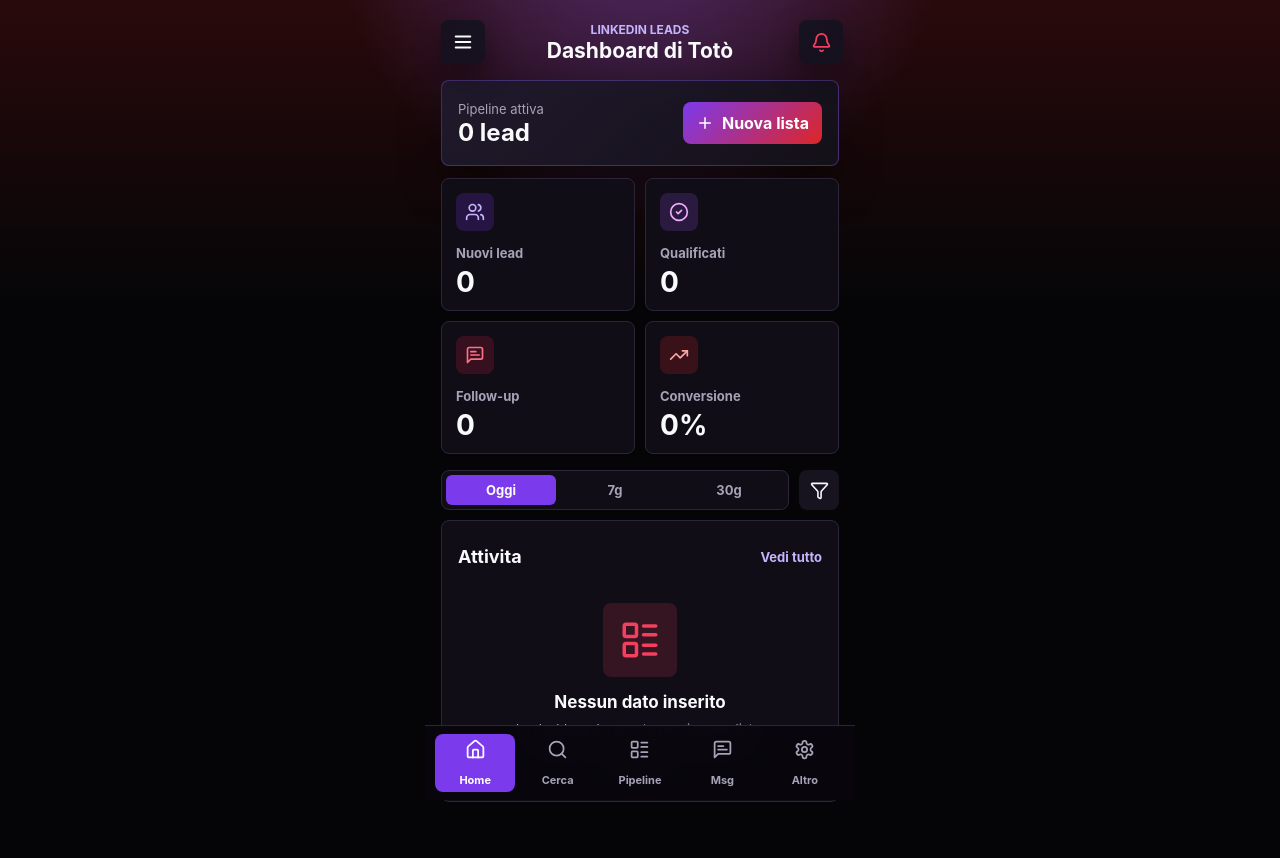
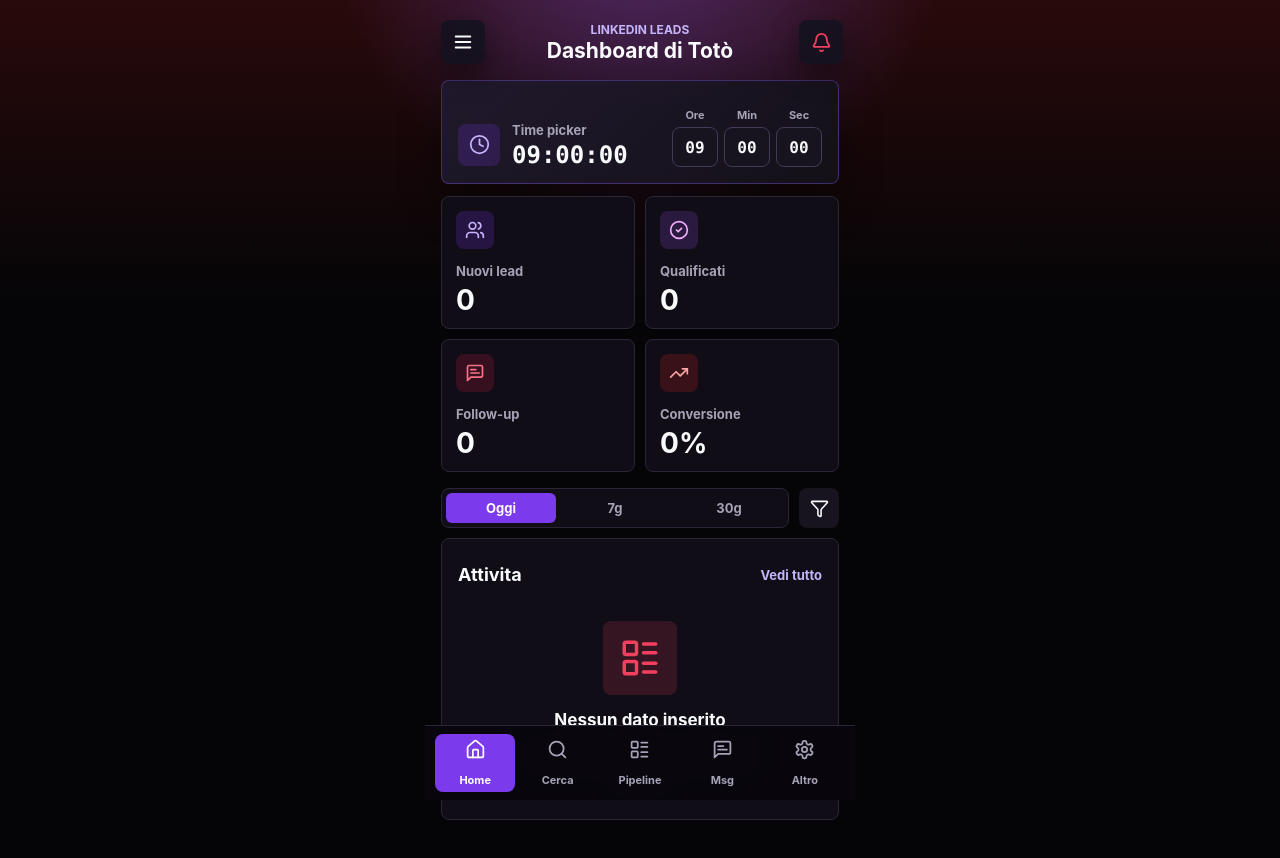
Before and after one commit to salvatoregiacalone04/Codex-linkedn-leads, a React (Vite) app: page / in a window 1280 px wide. Shown: the top 858 px of the page. Built offline with nearby package versions, Linux system fonts and the light colour scheme.

Commit message:
Replace summary card with time picker

```diff
--- a/src/App.jsx
+++ b/src/App.jsx
@@ -3,6 +3,7 @@ import {
   Bell,
   Bookmark,
   CheckCircle2,
+  Clock,
   Filter,
   Home,
   LayoutList,
@@ -36,6 +37,7 @@ const stages = ['Da contattare', 'In conversazione', 'Opportunita'];
 export function App() {
   const [activeTab, setActiveTab] = useState('home');
   const [period, setPeriod] = useState('Oggi');
+  const [selectedTime, setSelectedTime] = useState(() => new Date(new Date().setHours(9, 0, 0, 0)));
 
   return (
     <main className="mobile-shell" aria-label="Dashboard mobile LinkedIn leads">
@@ -52,16 +54,7 @@ export function App() {
         </button>
       </header>
 
-      <section className="summary-panel" aria-label="Riepilogo pipeline">
-        <div>
-          <p>Pipeline attiva</p>
-          <strong>0 lead</strong>
-        </div>
-        <button className="primary-action" type="button">
-          <Plus size={18} />
-          Nuova lista
-        </button>
-      </section>
+      <TimePickerPanel date={selectedTime} setDate={setSelectedTime} />
 
       <section className="metric-grid" aria-label="Metriche principali">
         {metrics.map((metric) => (
@@ -119,6 +112,208 @@ export function App() {
     </main>
   );
 }
+
+function isValidHour(value) {
+  return /^(0[0-9]|1[0-9]|2[0-3])$/.test(value);
+}
+
+function isValidMinuteOrSecond(value) {
+  return /^[0-5][0-9]$/.test(value);
+}
+
+function getValidNumber(value, { max, min = 0, loop = false }) {
+  let numericValue = parseInt(value, 10);
+
+  if (!Number.isNaN(numericValue)) {
+    if (!loop) {
+      if (numericValue > max) numericValue = max;
+      if (numericValue < min) numericValue = min;
+    } else {
+      if (numericValue > max) numericValue = min;
+      if (numericValue < min) numericValue = max;
+    }
+    return numericValue.toString().padStart(2, '0');
+  }
+
+  return '00';
+}
+
+function getValidHour(value) {
+  if (isValidHour(value)) return value;
+  return getValidNumber(value, { max: 23 });
+}
+
+function getValidMinuteOrSecond(value) {
+  if (isValidMinuteOrSecond(value)) return value;
+  return getValidNumber(value, { max: 59 });
+}
+
+function getValidArrowNumber(value, { min, max, step }) {
+  let numericValue = parseInt(value, 10);
+  if (!Number.isNaN(numericValue)) {
+    numericValue += step;
+    return getValidNumber(String(numericValue), { min, max, loop: true });
+  }
+  return '00';
+}
+
+function getDateByType(date, type) {
+  switch (type) {
+    case 'minutes':
+      return getValidMinuteOrSecond(String(date.getMinutes()));
+    case 'seconds':
+      return getValidMinuteOrSecond(String(date.getSeconds()));
+    case 'hours':
+      return getValidHour(String(date.getHours()));
+    default:
+      return '00';
+  }
+}
+
+function getArrowByType(value, step, type) {
+  switch (type) {
+    case 'minutes':
+    case 'seconds':
+      return getValidArrowNumber(value, { min: 0, max: 59, step });
+    case 'hours':
+      return getValidArrowNumber(value, { min: 0, max: 23, step });
+    default:
+      return '00';
+  }
+}
+
+function setDateByType(date, value, type) {
+  const nextDate = new Date(date);
+
+  switch (type) {
+    case 'minutes':
+      nextDate.setMinutes(parseInt(getValidMinuteOrSecond(value), 10));
+      return nextDate;
+    case 'seconds':
+      nextDate.setSeconds(parseInt(getValidMinuteOrSecond(value), 10));
+      return nextDate;
+    case 'hours':
+      nextDate.setHours(parseInt(getValidHour(value), 10));
+      return nextDate;
+    default:
+      return nextDate;
+  }
+}
+
+function TimePickerPanel({ date, setDate }) {
+  const hourRef = React.useRef(null);
+  const minuteRef = React.useRef(null);
+  const secondRef = React.useRef(null);
+
+  return (
+    <section className="time-picker-panel" aria-label="Selettore orario">
+      <div className="time-picker-copy">
+        <span className="time-picker-icon">
+          <Clock size={21} />
+        </span>
+        <div>
+          <p>Time picker</p>
+          <strong>
+            {getDateByType(date, 'hours')}:{getDateByType(date, 'minutes')}:{getDateByType(date, 'seconds')}
+          </strong>
+        </div>
+      </div>
+      <div className="time-picker-controls">
+        <TimePickerInput
+          label="Ore"
+          picker="hours"
+          date={date}
+          setDate={setDate}
+          ref={hourRef}
+          onRightFocus={() => minuteRef.current?.focus()}
+        />
+        <TimePickerInput
+          label="Min"
+          picker="minutes"
+          date={date}
+          setDate={setDate}
+          ref={minuteRef}
+          onLeftFocus={() => hourRef.current?.focus()}
+          onRightFocus={() => secondRef.current?.focus()}
+        />
+        <TimePickerInput
+          label="Sec"
+          picker="seconds"
+          date={date}
+          setDate={setDate}
+          ref={secondRef}
+          onLeftFocus={() => minuteRef.current?.focus()}
+        />
+      </div>
+    </section>
+  );
+}
+
+const TimePickerInput = React.forwardRef(function TimePickerInput(
+  { label, picker, date, setDate, onLeftFocus, onRightFocus },
+  ref
+) {
+  const [flag, setFlag] = useState(false);
+  const [prevIntKey, setPrevIntKey] = useState('0');
+  const calculatedValue = getDateByType(date, picker);
+
+  React.useEffect(() => {
+    if (!flag) return undefined;
+
+    const timer = window.setTimeout(() => {
+      setFlag(false);
+    }, 2000);
+
+    return () => window.clearTimeout(timer);
+  }, [flag]);
+
+  const calculateNewValue = (key) => {
+    if (picker === 'hours' && flag && calculatedValue.slice(1, 2) === '1' && prevIntKey === '0') {
+      return `0${key}`;
+    }
+
+    return !flag ? `0${key}` : calculatedValue.slice(1, 2) + key;
+  };
+
+  const handleKeyDown = (event) => {
+    if (event.key === 'Tab') return;
+
+    event.preventDefault();
+
+    if (event.key === 'ArrowRight') onRightFocus?.();
+    if (event.key === 'ArrowLeft') onLeftFocus?.();
+
+    if (event.key === 'ArrowUp' || event.key === 'ArrowDown') {
+      const step = event.key === 'ArrowUp' ? 1 : -1;
+      const newValue = getArrowByType(calculatedValue, step, picker);
+      setFlag(false);
+      setDate(setDateByType(date, newValue, picker));
+    }
+
+    if (event.key >= '0' && event.key <= '9') {
+      setPrevIntKey(event.key);
+      const newValue = calculateNewValue(event.key);
+      if (flag) onRightFocus?.();
+      setFlag((prev) => !prev);
+      setDate(setDateByType(date, newValue, picker));
+    }
+  };
+
+  return (
+    <label className="time-picker-field">
+      <span>{label}</span>
+      <input
+        ref={ref}
+        type="tel"
+        inputMode="decimal"
+        aria-label={label}
+        value={calculatedValue}
+        onChange={(event) => event.preventDefault()}
+        onKeyDown={handleKeyDown}
+      />
+    </label>
+  );
+});
 
 function HomePanel() {
   return (
--- a/src/styles.css
+++ b/src/styles.css
@@ -143,6 +143,90 @@ button {
   background: linear-gradient(135deg, #7c3aed, #dc2626);
   font-weight: 750;
   white-space: nowrap;
+}
+
+.time-picker-panel {
+  display: grid;
+  grid-template-columns: minmax(0, 1fr) auto;
+  align-items: end;
+  gap: 14px;
+  min-height: 104px;
+  padding: 16px;
+  border: 1px solid rgba(139, 92, 246, 0.36);
+  border-radius: 8px;
+  background: linear-gradient(135deg, rgba(32, 26, 45, 0.96), rgba(20, 17, 25, 0.96));
+  box-shadow: 0 18px 42px rgba(0, 0, 0, 0.44);
+}
+
+.time-picker-copy {
+  display: flex;
+  align-items: center;
+  gap: 12px;
+  min-width: 0;
+}
+
+.time-picker-icon {
+  width: 42px;
+  height: 42px;
+  display: grid;
+  flex: 0 0 auto;
+  place-items: center;
+  border-radius: 8px;
+  color: #c4b5fd;
+  background: rgba(124, 58, 237, 0.2);
+}
+
+.time-picker-copy p {
+  margin: 0 0 5px;
+  color: #a7a3b7;
+  font-size: 13px;
+  font-weight: 700;
+}
+
+.time-picker-copy strong {
+  display: block;
+  font-family: ui-monospace, SFMono-Regular, Menlo, Monaco, Consolas, "Liberation Mono", monospace;
+  font-size: 24px;
+  line-height: 1;
+  letter-spacing: 0;
+}
+
+.time-picker-controls {
+  display: flex;
+  align-items: end;
+  gap: 6px;
+}
+
+.time-picker-field {
+  display: grid;
+  gap: 5px;
+  text-align: center;
+}
+
+.time-picker-field span {
+  color: #a7a3b7;
+  font-size: 11px;
+  font-weight: 750;
+}
+
+.time-picker-field input {
+  width: 46px;
+  height: 40px;
+  border: 1px solid #453a58;
+  border-radius: 8px;
+  outline: 0;
+  color: #f8fafc;
+  background: #17131f;
+  font-family: ui-monospace, SFMono-Regular, Menlo, Monaco, Consolas, "Liberation Mono", monospace;
+  font-size: 16px;
+  font-weight: 750;
+  text-align: center;
+  caret-color: transparent;
+}
+
+.time-picker-field input:focus {
+  border-color: #a78bfa;
+  background: #241b32;
 }
 
 .metric-grid {
@@ -413,6 +497,15 @@ button {
     flex-direction: column;
   }
 
+  .time-picker-panel {
+    grid-template-columns: 1fr;
+    align-items: stretch;
+  }
+
+  .time-picker-controls {
+    justify-content: space-between;
+  }
+
   .primary-action {
     width: 100%;
   }
```
Also changed, not shown: 1 other file (tests, documents, lock files or other folders).
